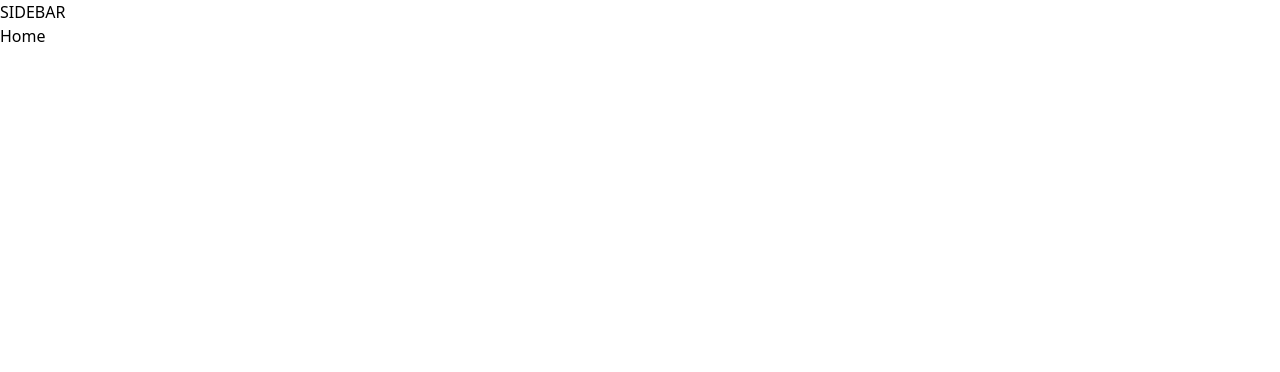
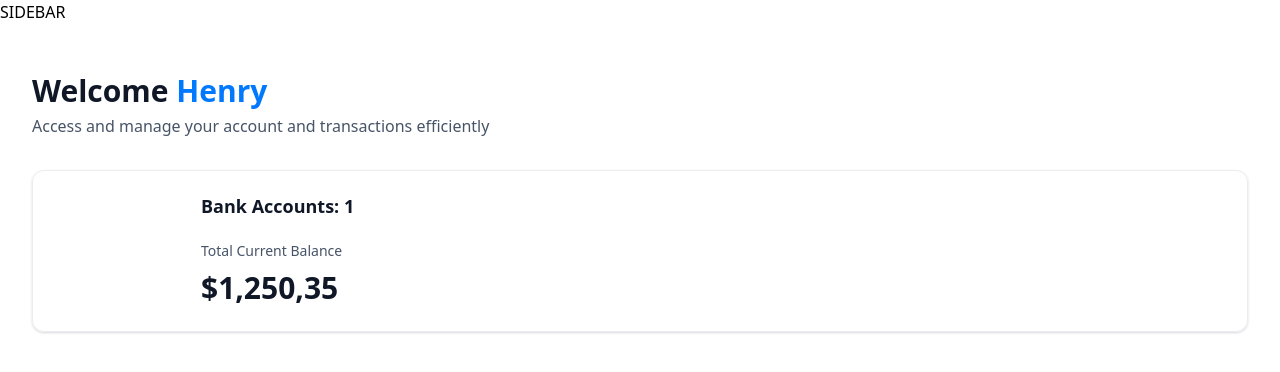
Before and after one commit to whippyy/banking-app, a Next.js app: page / in a window 1280 px wide. Shown: the top 372 px of the page. Built offline with nearby package versions, Linux system fonts and the light colour scheme.

Commit message:
total balance box

```diff
--- a/app/(root)/page.tsx
+++ b/app/(root)/page.tsx
@@ -1,8 +1,29 @@
+import HeaderBox from '@/components/HeaderBox'
+import TotalBalanceBox from '@/components/TotalBalanceBox';
 import React from 'react'
 
 const Home = () => {
+  const loggedIn = {firstName: 'Henry'};
+
   return (
-    <div>Home</div>
+    <section className='home'>
+      <div className='home-content'>
+        <header className='home-header'>
+          <HeaderBox
+            type = "greeting"
+            title = "Welcome"
+            user = {loggedIn?.firstName || 'Guest'}
+            subtext = "Access and manage your account and transactions efficiently"
+          />
+
+          <TotalBalanceBox
+            accounts = {[]}
+            totalBanks = {1}
+            totalCurrentBalance = {1250.35}
+          />
+        </header>
+      </div>
+    </section>
   )
 }
 
--- /dev/null
+++ b/components/AnimatedCounter.tsx
@@ -0,0 +1,18 @@
+'use client';
+import React from 'react'
+import CountUp from 'react-countup'
+const AnimatedCounter = ({amount}: {amount : number}) => {
+  return (
+    <div className='w-full'>
+        <CountUp
+            duration={2.75}
+            decimals={2}
+            decimal=','
+            prefix='$'
+            end={amount}
+        />
+    </div>
+  )
+}
+
+export default AnimatedCounter
--- /dev/null
+++ b/components/HeaderBox.tsx
@@ -0,0 +1,17 @@
+const HeaderBox = ({type = "title", title, subtext, user} : HeaderBoxProps) => {
+  return (
+    <div className="header-box">
+      <h1 className="header-box-title">
+        {title}
+        {type === 'greeting' && (
+          <span className="text-bankGradient">
+            &nbsp;{user}
+          </span>
+        )}
+      </h1>
+      <p className="header-box-subtext">{subtext}</p>
+    </div>
+  )
+}
+
+export default HeaderBox
--- /dev/null
+++ b/components/TotalBalanceBox.tsx
@@ -0,0 +1,33 @@
+import React from 'react'
+import AnimatedCounter from './AnimatedCounter'
+
+
+const TotalBalanceBox = ({accounts = [], totalBanks, totalCurrentBalance} : TotalBalanceBoxProps) => {
+  return (
+    <section className='total-balance'>
+        <div className='total-balance-chart'>
+            {/* Chart*/}
+        </div>
+
+        <div className='flex flex-col gap-6'>
+            <h2 className='header-2'>
+                Bank Accounts: {totalBanks}
+            </h2>
+
+            <div className='flex flex-col gap-2'>
+                <p className='total-balance-label'>
+                    Total Current Balance
+                </p>
+
+                <p className='total-balance-amount flex-center gap-2'>
+                    <AnimatedCounter amount =
+                        {totalCurrentBalance}
+                    />
+                </p>
+            </div>
+        </div>
+    </section>
+  )
+}
+
+export default TotalBalanceBox
--- a/package.json
+++ b/package.json
@@ -9,11 +9,14 @@
     "lint": "next lint"
   },
   "dependencies": {
+    "chart.js": "^4.4.3",
     "class-variance-authority": "^0.7.0",
     "clsx": "^2.1.1",
     "lucide-react": "^0.396.0",
     "next": "14.2.4",
+    "query-string": "^9.0.0",
     "react": "^18",
+    "react-countup": "^6.5.3",
     "react-dom": "^18",
     "tailwind-merge": "^2.3.0",
     "tailwindcss-animate": "^1.0.7"
--- a/types/index.d.ts
+++ b/types/index.d.ts
@@ -202,7 +202,7 @@
   appwriteItemId?: string;
 }
 
-declare interface TotlaBalanceBoxProps {
+declare interface TotalBalanceBoxProps {
   accounts: Account[];
   totalBanks: number;
   totalCurrentBalance: number;
```
Also changed, not shown: 1 other file (tests, documents, lock files or other folders).
